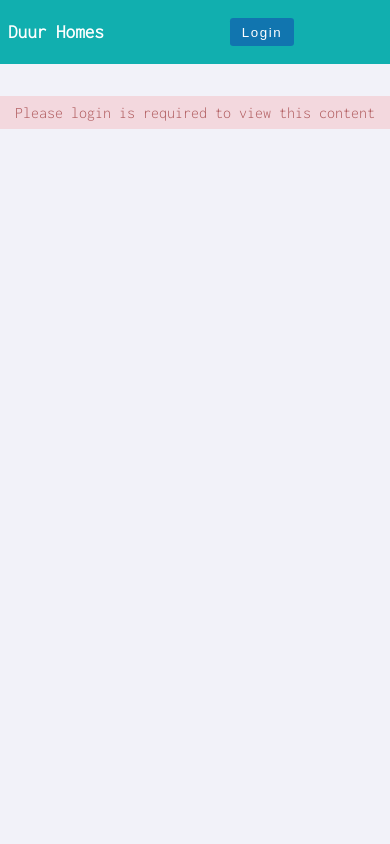
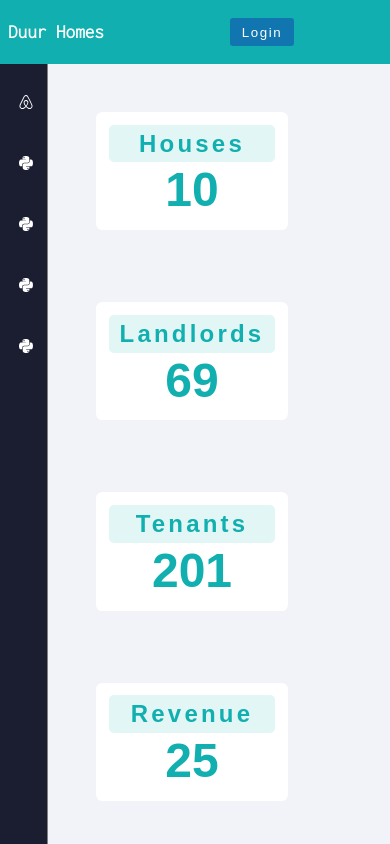
Before and after one commit to AllanG-4779/next-project-2, a Next.js app: page / in a window 390 px wide. Built offline with nearby package versions, Linux system fonts and the light colour scheme; no server answers.

Commit message:
resposive

```diff
--- a/pages/index.js
+++ b/pages/index.js
@@ -4,7 +4,7 @@ import { useSession } from "next-auth/react";
 import Admin from "../Components/Admin/Admin";
 function index() {
   const { data: session, status } = useSession();
-  if (status === "authenticated") {
+  if (status === "unauthenticated") {
     return <Admin />;
   }
   return (
--- a/styles/content.module.css
+++ b/styles/content.module.css
@@ -2,11 +2,11 @@
   margin: 1rem;
   display: flex;
   gap: 0.8rem;
-  flex-wrap: nowrap;
+  flex-wrap: wrap;
   overflow-x: hidden;
   height: calc(100vh - 6rem);
   width: calc(100vw - 10rem);
-  z-index: 1;
+
 }
 
 .users {
@@ -15,9 +15,12 @@
   margin-top: 2rem;
   width: 12rem;
   background-color: white;
-  box-shadow: 0 0 2rem #d3d3d3;
+  /* box-shadow: 0 0 .2rem #d3d3d3; */
   padding: 0.8rem;
+
   border-radius: 0.4rem;
+  margin-bottom: 0;
+
 }
 @keyframes hover {
   from {
--- a/styles/sidebar.module.css
+++ b/styles/sidebar.module.css
@@ -27,4 +27,10 @@
   .container p span {
     display: none;
   }
+  .container p {
+    display: flex;
+    flex-direction: row;
+    justify-content: center;
+    align-items: center;
+  }
 }
```
